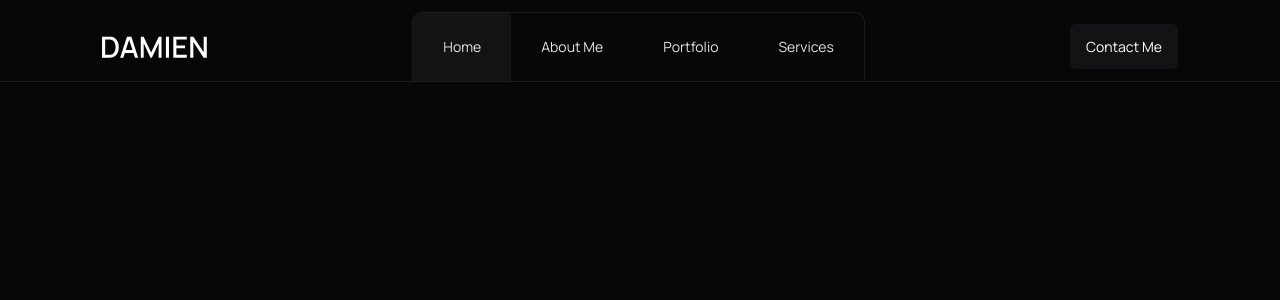
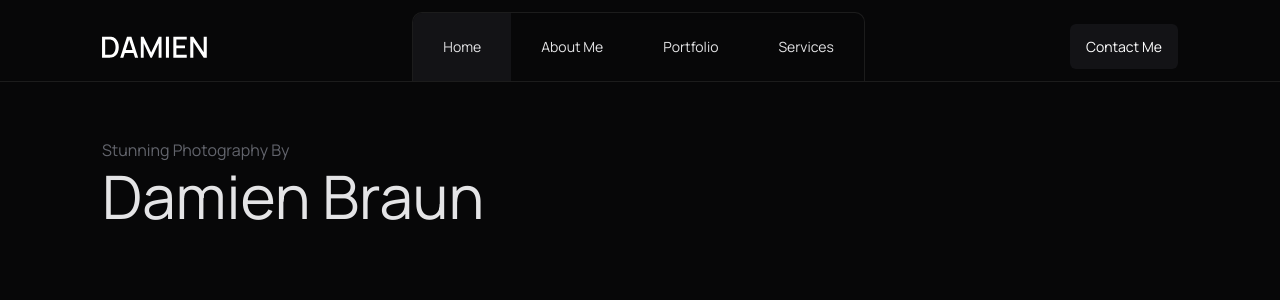
Before and after one commit to gHoSTeCHs/portfolio, a Next.js app: page / in a window 1280 px wide. Shown: the top 300 px of the page. Built offline with nearby package versions, Linux system fonts and the light colour scheme.

Commit message:
init work ui

```diff
--- a/src/app/page.tsx
+++ b/src/app/page.tsx
@@ -1,10 +1,11 @@
+import Intro from '@/components/sections/Intro'
 import NavBar from '@/components/sections/NavBar'
 import React from 'react'
 
 const page = () => {
   return (
     <div>
-
+   <Intro/>
     </div>
   )
 }
--- /dev/null
+++ b/src/components/sections/Intro.tsx
@@ -0,0 +1,14 @@
+import React from "react";
+import Header from "../ui/header";
+
+const Intro = () => {
+  return (
+    <section>
+      <div className="container py-14">
+        <Header title="Damien Braun" details="Stunning Photography by" />
+      </div>
+    </section>
+  );
+};
+
+export default Intro;
--- /dev/null
+++ b/src/components/ui/header.tsx
@@ -0,0 +1,17 @@
+import React from 'react'
+
+interface HeaderProps {
+  title: string;
+  details: string;
+}
+
+const Header: React.FC<HeaderProps> = ({title, details}) => {
+  return (
+    <div className='flex flex-col gap-[4px]'>
+        <p className='text-[14px] text-txt capitalize md:text-[16px]'>{details}</p>
+        <h1 className='text-4xl md:text-6xl leading-normal p-0'>{title}</h1>
+    </div>
+  )
+}
+
+export default Header
--- /dev/null
+++ b/src/components/ui/work.tsx
@@ -0,0 +1,9 @@
+import React from 'react'
+
+const work = () => {
+  return (
+    <div>work</div>
+  )
+}
+
+export default work
--- a/tailwind.config.ts
+++ b/tailwind.config.ts
@@ -23,6 +23,7 @@ const config: Config = {
         background: '#070708',
         'background-secondary': '#131316',
         'background-tertiary': '#1C1C1C',
+        'txt': '#62646C',
         foreground: '#E4E4E6',
         'txt-secondary': '#AFB0B6',
         'txt-tertiary': '#D6D0FB',
```
